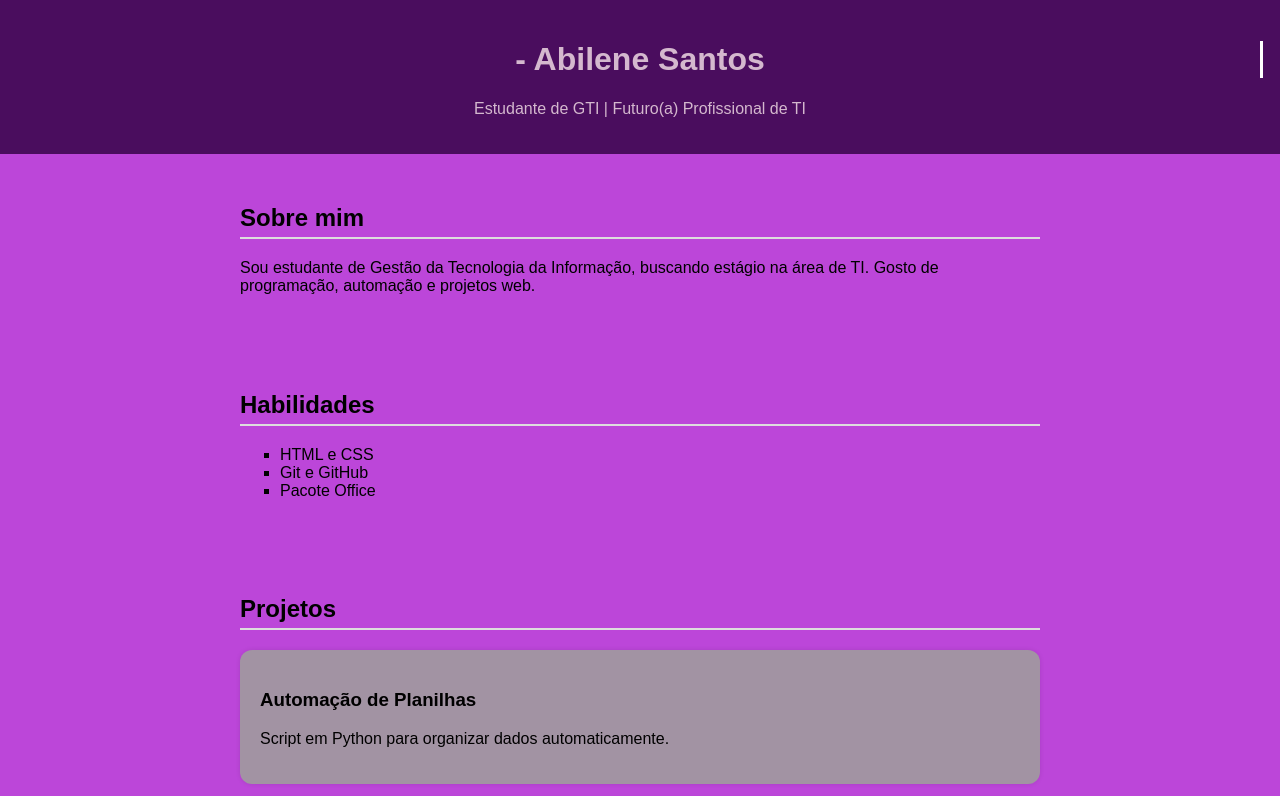
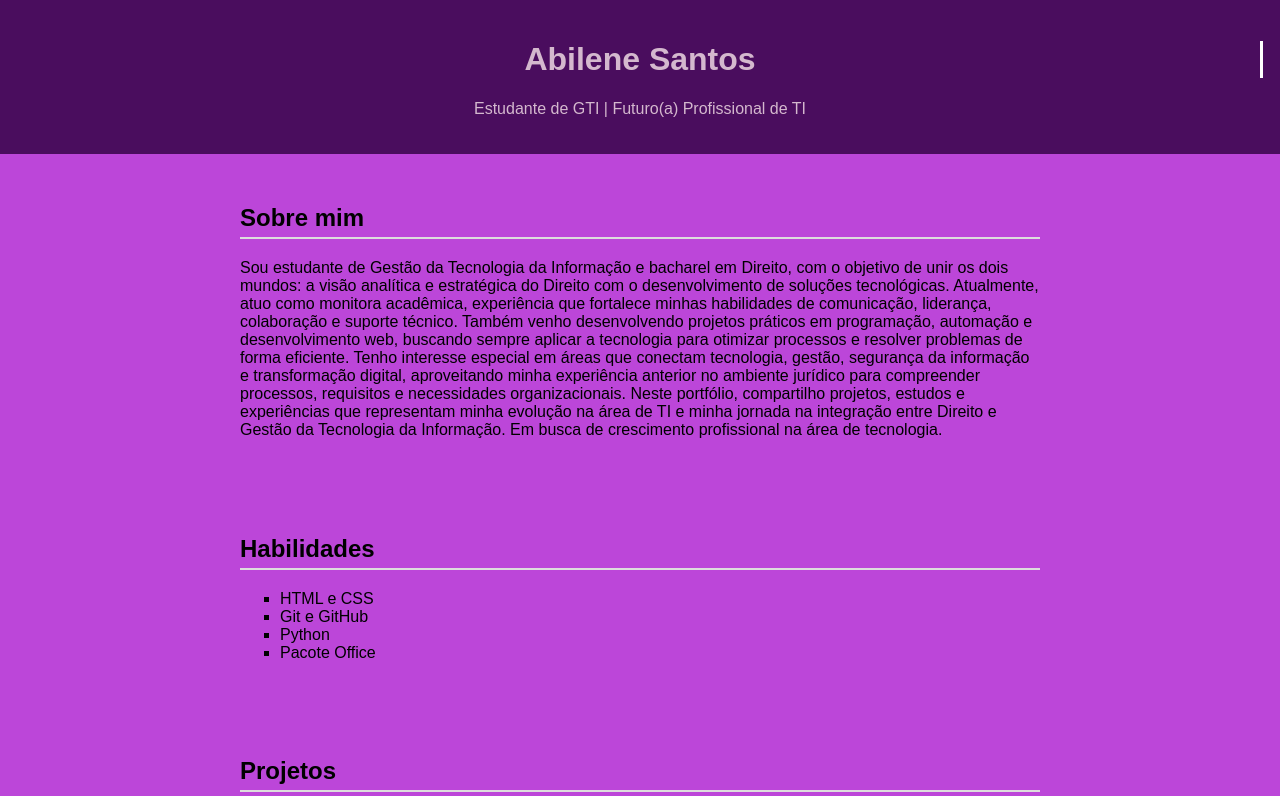
Before and after one commit to abilenes/portfolioabi, a plain HTML site: page index.html in a window 1280 px wide. Shown: the top 796 px of the page. Drawn offline with Linux system fonts and the light colour scheme.

Commit message:
Atualiza informações do portfólio

```diff
--- a/index.html
+++ b/index.html
@@ -9,15 +9,26 @@
 <body>
 
     <header>
-        <h1> - Abilene Santos</h1>
-        <p> Estudante de GTI | Futuro(a) Profissional de TI </p>
+        <h1>Abilene Santos</h1>
+        <p>Estudante de GTI | Futuro(a) Profissional de TI</p>
     </header>
 
     <section class="sobre">
         <h2>Sobre mim</h2>
         <p>
-            Sou estudante de Gestão da Tecnologia da Informação, buscando estágio
-            na área de TI. Gosto de programação, automação e projetos web.
+
+Sou estudante de Gestão da Tecnologia da Informação e bacharel em Direito, com o objetivo de unir os dois mundos: a visão analítica e estratégica do Direito com o desenvolvimento de soluções tecnológicas.
+
+Atualmente, atuo como monitora acadêmica, experiência que fortalece minhas habilidades de comunicação, liderança, colaboração e suporte técnico. Também venho desenvolvendo projetos práticos em programação, automação e desenvolvimento web,
+buscando sempre aplicar a tecnologia para otimizar processos e resolver problemas de forma eficiente.
+
+Tenho interesse especial em áreas que conectam tecnologia, gestão, segurança da informação e transformação digital, aproveitando minha experiência anterior no ambiente jurídico para compreender processos,
+requisitos e necessidades organizacionais.
+
+Neste portfólio, compartilho projetos, estudos e experiências que representam minha evolução na área de TI e minha jornada na integração entre Direito e Gestão da Tecnologia da Informação.
+
+Em busca de crescimento profissional na área de tecnologia.
+
         </p>
     </section>
 
@@ -26,6 +37,7 @@
         <ul>
             <li>HTML e CSS</li>
             <li>Git e GitHub</li>
+            <li>Python </li>
             <li>Pacote Office</li>
         </ul>
     </section>
@@ -44,8 +56,19 @@
         </div>
 
         <div class="card">
-    <h3>Minha Rotina Diária</h3>
-    <p>Aplicação para organizar tarefas diárias, horários e metas pessoais, ajudando no planejamento e produtividade.</p>
+            <h3>Minha Rotina Diária</h3>
+            <p>Aplicação para organizar tarefas diárias, horários e metas pessoais, ajudando no planejamento e produtividade.</p>
+        </div>
+
+        <div class="card">
+            <h3>Meu próprio Portfólio</h3>
+            <p>HTML + CSS, design e organização.</p>
+        </div>
+        <div class="card">
+         <h3>IA</h3>
+         <p> Organização e aperfeiçoamento no uso de prompts para IA.</p>
+</div>
+
 </div>
 
 <div class="card">
```
